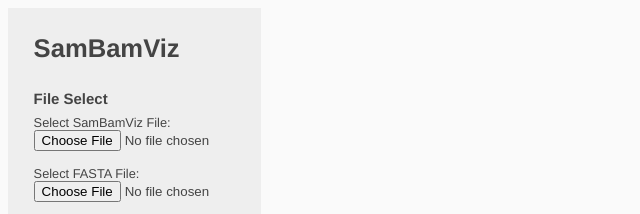
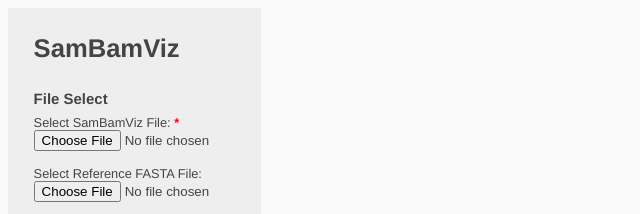
Before and after one commit to CatFish47/NiemaLabGraphSite, a plain HTML site: page index.html in a window 1280 px wide. Shown: the top 214 px of the page, 0-640 px from the left. Drawn offline with Linux system fonts and the light colour scheme.

Commit message:
Small tweaks to UI and commenting

```diff
--- a/bar-chart.js
+++ b/bar-chart.js
@@ -3,7 +3,7 @@
  * customizations (e.g. type of graph) by using Vega. data passed into function
  * should already be in user-defined data range. Colors should already be set.
  * @param {Object[]} data - data extracted from TSV file
- * @param {string} yAxisData - type of graph
+ * @param {String} yAxisData - type of graph
  */
 function loadBarGraph(data, yAxisData) {
     let viewElement = GRAPH_DISPLAY;
--- a/index.html
+++ b/index.html
@@ -8,10 +8,10 @@
       <div id="options">
         <h1>SamBamViz</h1>
         <h3>File Select</h3>
-        <label>Select SamBamViz File:</label>
+        <label>Select SamBamViz File: <span class="important">*</span></label>
         <input type="file" id="sambamviz-load" />
         <br />
-        <label>Select FASTA File:</label>
+        <label>Select Reference FASTA File:</label>
         <input type="file" id="fasta-load" />
         <br />
         <button id="load-files">Load SamBamViz</button>
--- a/styles.css
+++ b/styles.css
@@ -7,6 +7,11 @@ body {
 h1,
 h3 {
   margin: 1em 0 0.5em 0;
+}
+
+.important {
+  color: red;
+  font-weight: bold;
 }
 
 #layout {
--- a/tsv-loader-vega.js
+++ b/tsv-loader-vega.js
@@ -4,7 +4,7 @@
  * Vega will use to plot the bar charts. This function is called after pressing
  * the "Load SamBamViz" button. Clicking this button will generate the default
  * ranges on the web page.
- * @param {string} tsvData - read from uploaded tsv file as string
+ * @param {String} tsvData - read from uploaded tsv file as string
  */
 async function tsvToArr(tsvData) {
     tsvDataCount = [];
```
